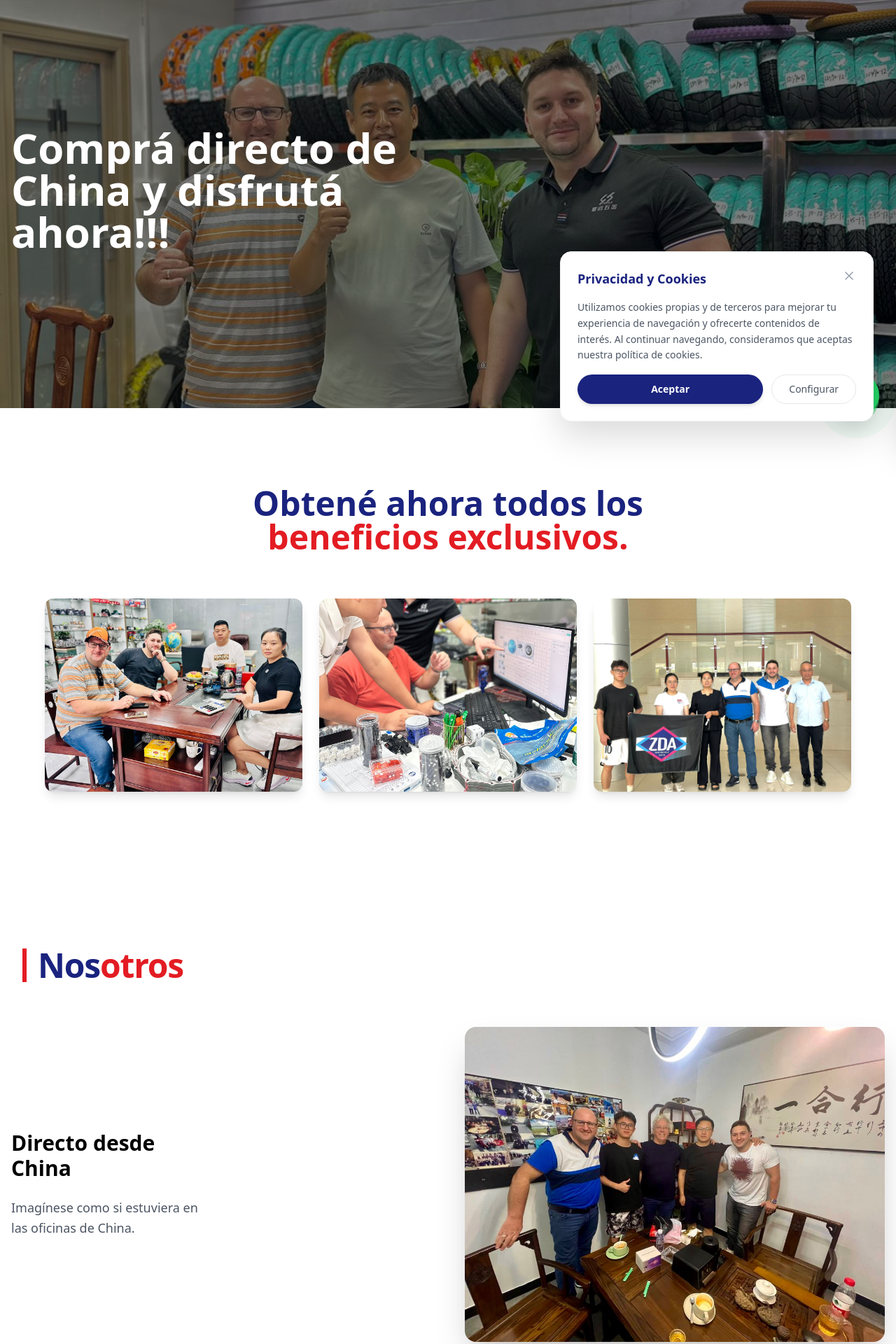
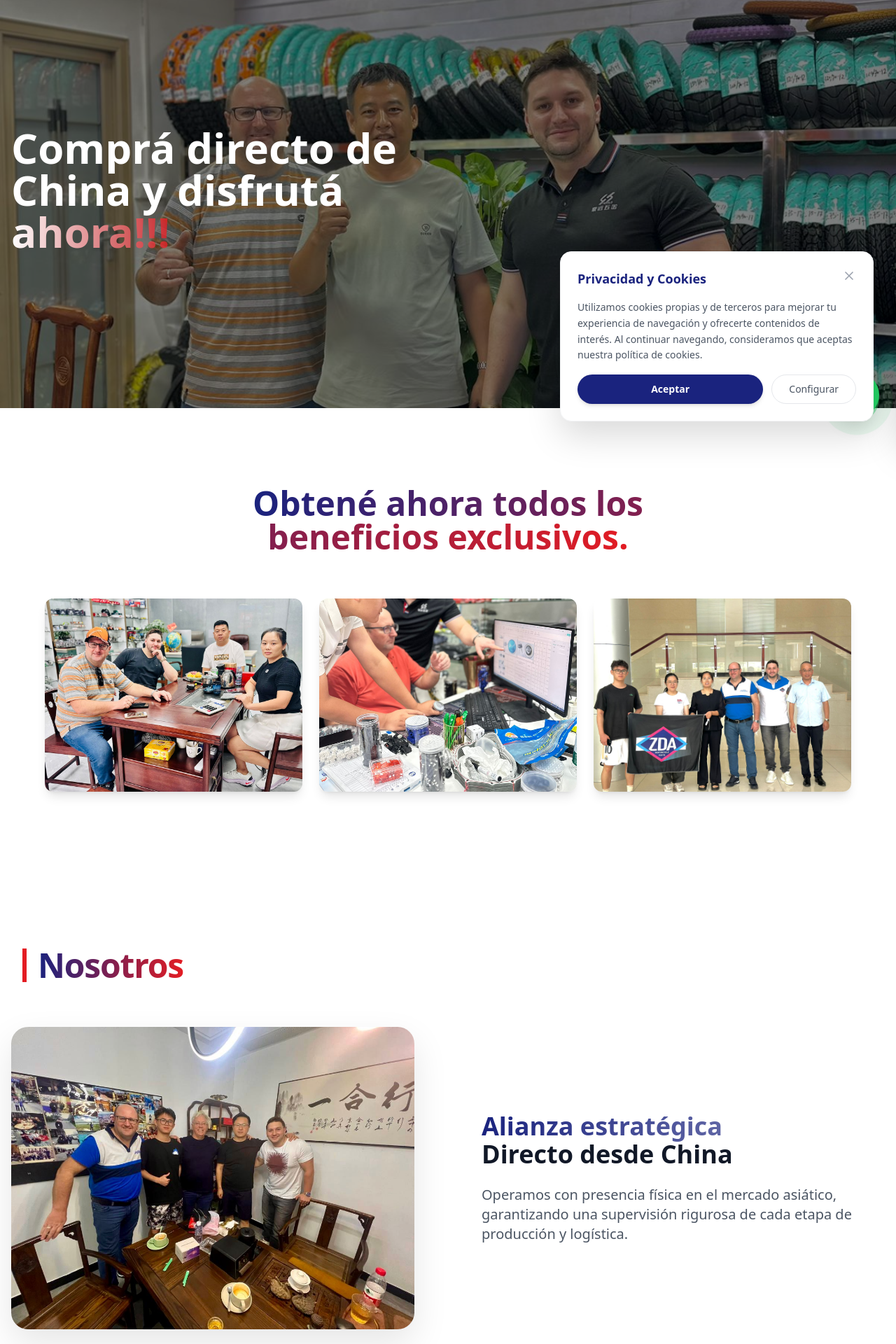
Before and after one commit to blexlegal-star/zda, a React (Vite) app in the folder web/: page / in a window 1280 px wide. Shown: the part 174-2094 px from the top of the page at 70% size. Built offline with nearby package versions, Linux system fonts and the light colour scheme.

Commit message:
feat: premium text gradients and entrance animations

```diff
--- a/web/src/pages/Home.tsx
+++ b/web/src/pages/Home.tsx
@@ -1,6 +1,12 @@
-
+import { motion } from 'framer-motion';
 
 export function Home() {
+    const fadeIn = {
+        initial: { opacity: 0, y: 20 },
+        whileInView: { opacity: 1, y: 0 },
+        viewport: { once: true },
+        transition: { duration: 0.8, ease: "easeOut" as const }
+    };
 
     return (
         <div className="pb-12">
@@ -16,20 +22,29 @@ export function Home() {
                 </div>
 
                 <div className="relative z-20 container mx-auto px-4 h-full flex flex-col justify-center items-start text-white">
-                    <h1 className="text-4xl md:text-6xl font-bold mb-6 max-w-4xl leading-tight">
+                    <motion.h1
+                        initial={{ opacity: 0, x: -30 }}
+                        animate={{ opacity: 1, x: 0 }}
+                        transition={{ duration: 0.8, ease: "easeOut" }}
+                        className="text-4xl md:text-6xl font-bold mb-6 max-w-4xl leading-tight"
+                    >
                         Comprá directo de <br />
                         China y disfrutá <br />
-                        ahora!!!
-                    </h1>
+                        <span className="bg-gradient-to-r from-white to-[#e31c23]/80 bg-clip-text text-transparent">ahora!!!</span>
+                    </motion.h1>
                 </div>
             </section>
 
             {/* Benefits Section */}
             <section className="container mx-auto px-4 py-20 md:py-28">
-                <h2 className="text-3xl md:text-5xl font-bold text-center mb-16 leading-tight">
-                    <span className="text-[#1a237e]">Obtené ahora todos los</span><br />
-                    <span className="text-[#e31c23]">beneficios exclusivos.</span>
-                </h2>
+                <motion.h2
+                    {...fadeIn}
+                    className="text-3xl md:text-5xl font-bold text-center mb-16 leading-tight"
+                >
+                    <span className="bg-gradient-to-r from-[#1a237e] to-[#e31c23] bg-clip-text text-transparent">
+                        Obtené ahora todos los<br />beneficios exclusivos.
+                    </span>
+                </motion.h2>
 
                 <div className="grid grid-cols-1 md:grid-cols-3 gap-6 max-w-6xl mx-auto">
                     {/* Card 1 */}
@@ -61,32 +76,17 @@ export function Home() {
 
             {/* Nosotros Section */}
             <section id="nosotros" className="container mx-auto px-4 py-20 md:py-28">
-                <div className="flex items-center gap-4 mb-16 px-4">
+                <motion.div
+                    {...fadeIn}
+                    className="flex items-center gap-4 mb-16 px-4"
+                >
                     <div className="w-1.5 h-12 bg-[#e31c23]" />
                     <h2 className="text-4xl md:text-5xl font-bold tracking-tight">
-                        <span className="text-[#1a237e]">Nos</span><span className="text-[#e31c23]">otros</span>
+                        <span className="bg-gradient-to-r from-[#1a237e] to-[#e31c23] bg-clip-text text-transparent">Nosotros</span>
                     </h2>
-                </div>
+                </motion.div>
 
                 <div className="space-y-24">
-                    {/* Block 1: Right Image */}
-                    <div className="grid grid-cols-1 md:grid-cols-2 gap-12 items-center">
-                        <div className="space-y-6">
-                            <h3 className="text-3xl font-bold text-black">
-                                Directo desde<br />China
-                            </h3>
-                            <p className="text-gray-600 leading-relaxed text-lg">
-                                Imagínese como si estuviera en<br />las oficinas de China.
-                            </p>
-                        </div>
-                        <div className="rounded-2xl overflow-hidden shadow-2xl">
-                            <img
-                                src="/assets/home/about-factory.jpg"
-                                alt="Oficinas en China"
-                                className="w-full h-full object-cover"
-                            />
-                        </div>
-                    </div>
 
                     {/* Block 2: Left Image (Text Left in Design, Image Right actually looks like alternating or similar flow, checking design again: "Directo de fabrica" text is left, image right) */}
                     {/* Correcting based on "Directo de fabrica" screenshot: Text Left, Image Right again, but let's see.
@@ -110,10 +110,13 @@ export function Home() {
                             />
                         </div>
                         <div className="space-y-6 order-1 md:order-2">
-                            <h3 className="text-3xl md:text-4xl font-bold text-[#1a237e] leading-tight">
-                                Alianza estratégica <br />
+                            <motion.h3
+                                {...fadeIn}
+                                className="text-3xl md:text-4xl font-bold leading-tight"
+                            >
+                                <span className="bg-gradient-to-r from-[#1a237e] to-[#1a237e]/70 bg-clip-text text-transparent">Alianza estratégica</span> <br />
                                 <span className="text-gray-900">Directo desde China</span>
-                            </h3>
+                            </motion.h3>
                             <p className="text-gray-600 leading-relaxed text-lg md:text-xl font-light">
                                 Operamos con presencia física en el mercado asiático, garantizando una supervisión rigurosa de cada etapa de producción y logística.
                             </p>
@@ -124,10 +127,13 @@ export function Home() {
                     {/* Block 2: Text Left, Image Right */}
                     <div className="grid grid-cols-1 md:grid-cols-2 gap-16 md:gap-24 items-center">
                         <div className="space-y-8">
-                            <h3 className="text-3xl md:text-4xl font-bold text-[#e31c23] leading-tight">
-                                Calidad Certificada <br />
+                            <motion.h3
+                                {...fadeIn}
+                                className="text-3xl md:text-4xl font-bold leading-tight"
+                            >
+                                <span className="bg-gradient-to-r from-[#e31c23] to-[#e31c23]/70 bg-clip-text text-transparent">Calidad Certificada</span> <br />
                                 <span className="text-gray-900">Directo de fábrica</span>
-                            </h3>
+                            </motion.h3>
                             <p className="text-gray-600 leading-relaxed text-lg md:text-xl font-light">
                                 Eliminamos intermediarios para ofrecerte repuestos de alto rendimiento con estándares internacionales y precios altamente competitivos.
                             </p>
```
